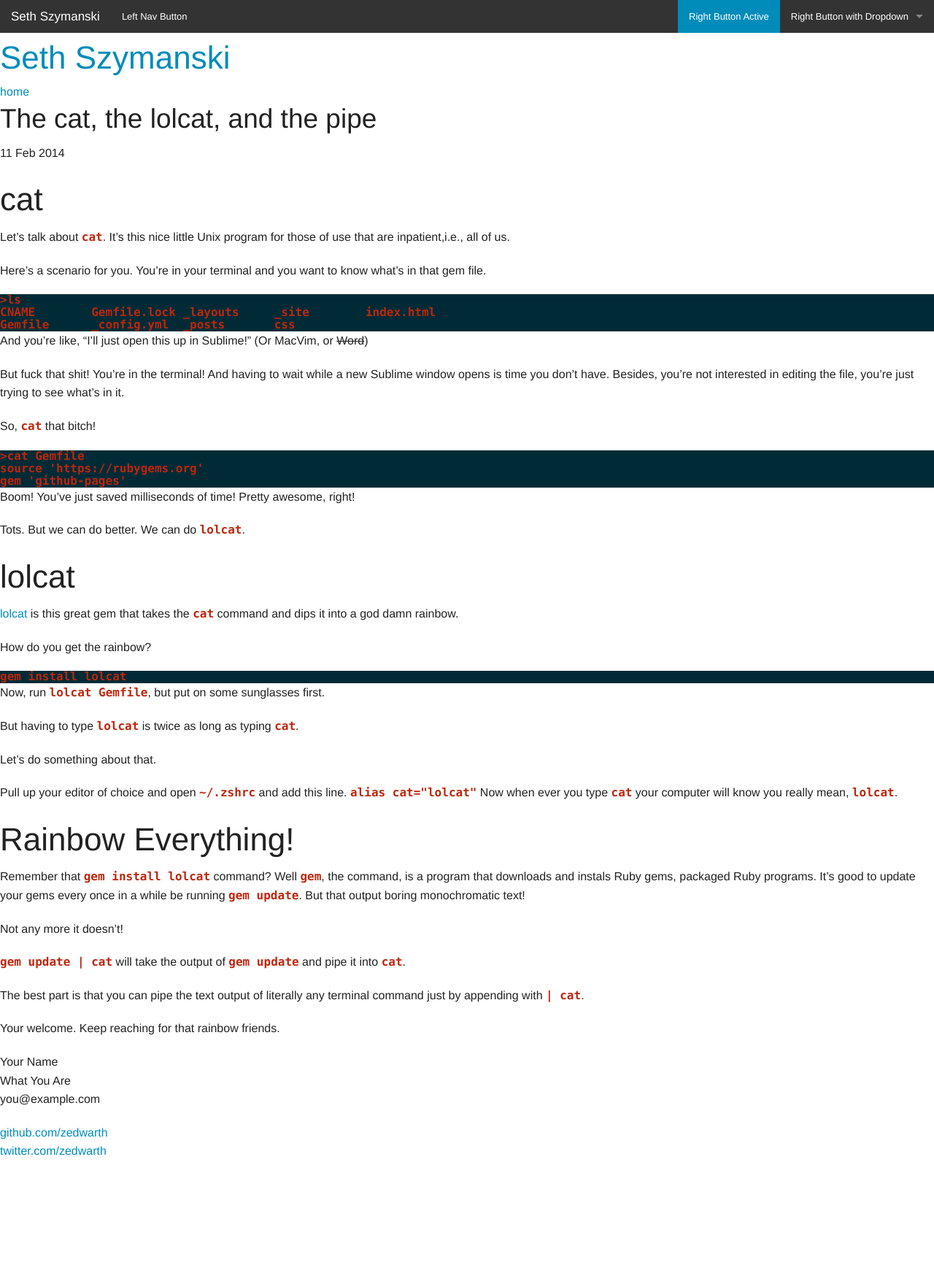
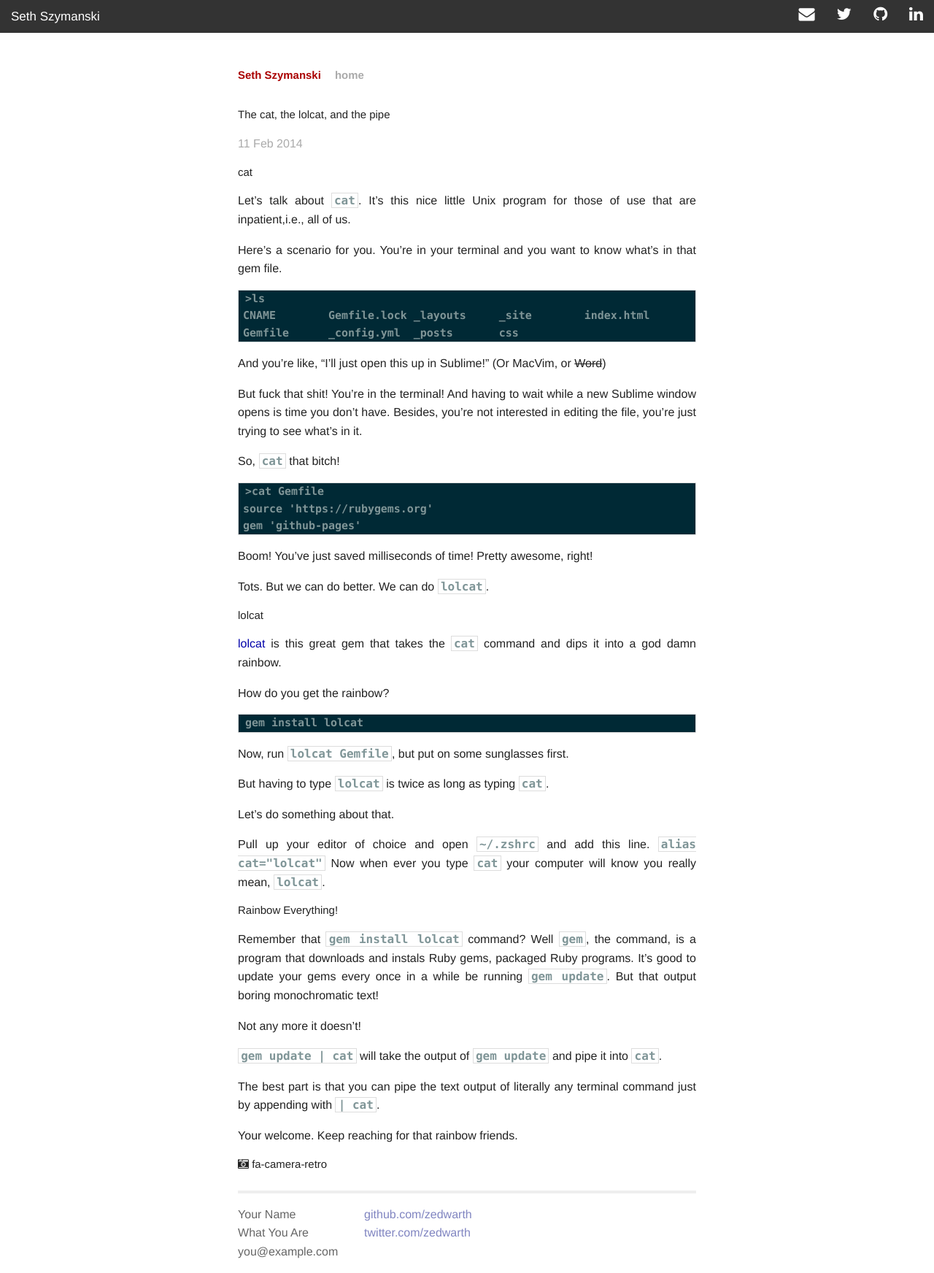
Before and after one commit to zedwarth/zedwarth.github.io, a Jekyll site: the page built from _posts/2014-02-11-lolcat.markdown, in a window 1280 px wide. Shown: the whole page at 73% size. Built offline with Jekyll 4.4.1, drawn with Linux system fonts in a browser that asks for light colours; nearby versions of some CDN libraries; Markdown is read by kramdown in place of the engine named in the settings; before the commit the page ends 1590 px from its top, so only the background shows below that.

Commit message:
Integrate foundation top bar.  Still need to get small version to work.

```diff
--- a/_includes/header.html
+++ b/_includes/header.html
@@ -1,7 +1,7 @@
 <nav class="top-bar" data-topbar>
 	<ul class="title-area">
 		<li class="name">
-		<h1><a href="#">{{ site.name }}</a></h1>
+		<h1><a href="/">{{ site.name }}</a></h1>
 		</li>
 		<li class="toggle-topbar menu-icon"><a href="#">Menu</a></li>
 	</ul>
@@ -9,18 +9,18 @@
 	<section class="top-bar-section">
 		<!-- Right Nav Section -->
 		<ul class="right">
-			<li class="active"><a href="#">Right Button Active</a></li>
-			<li class="has-dropdown">
-			<a href="#">Right Button with Dropdown</a>
-			<ul class="dropdown">
-				<li><a href="#">First link in dropdown</a></li>
-			</ul>
+			<li>
+			<a href="mailto:zedwarth@gmail.com"><i class="fa fa-envelope"></i></a>
 			</li>
-		</ul>
-
-		<!-- Left Nav Section -->
-		<ul class="left">
-			<li><a href="#">Left Nav Button</a></li>
+			<li>
+			<a href="http://twitter.com/zedwarth" target="blank"><i class="fa fa-twitter"></i></a>
+			</li>
+			<li >
+			<a href="http://github.com/zedwarth" target="blank"><i class="fa fa-github"></i></a>
+			</li>
+			<li >
+			<a href="http://www.linkedin.com/pub/seth-szymanski/b/67a/42a" target="bank"><i class="fa fa-linkedin"></i></a>
+			</li>
 		</ul>
 	</section>
 </nav>
--- a/_layouts/default.html
+++ b/_layouts/default.html
@@ -6,6 +6,8 @@
         <title>{{ page.title }}</title>
         <meta name="viewport" content="width=device-width">
 
+        <link href="https://netdna.bootstrapcdn.com/font-awesome/4.0.3/css/font-awesome.min.css" rel="stylesheet">
+
         <!-- Normalize and Foundation CSS -->
 				<link rel="stylesheet" href="/css/normalize.css">
 				<link rel="stylesheet" href="/css/foundation.css">
@@ -28,6 +31,8 @@
           </div>
 
           {{ content }}
+
+          <i class="fa fa-camera-retro"></i> fa-camera-retro
 
           <div class="footer">
             <div class="contact">
@@ -46,5 +51,6 @@
           </div>
         </div>
 
+				<script src="/js/foundation.min.js"></script>
     </body>
 </html>
--- a/css/main.css
+++ b/css/main.css
@@ -130,7 +130,7 @@
 /* standard */
 .post pre {
   border: 1px solid #ddd;
-  background-color: #eef;
+  background-color: rgba(0,41,53,1);
   padding: 0 .4em;
 }
 
@@ -139,8 +139,8 @@
 }
 
 .post code {
+  color: rgba(127,149,151,1);
   border: 1px solid #ddd;
-  background-color: #eef;
   padding: 0 .2em;
 }
 
@@ -158,3 +158,19 @@
 .post pre.terminal code {
   background-color: #333;
 }
+
+.top-bar-section .fa {
+	font-size: 1.7em;
+	color: white;
+}
+
+/*
+.top-bar-section li {
+	padding: 9px 15px;
+}
+
+.top-bar-section li:hover {
+	color: #f0f0f0;
+	background-color: #0f0f0f;
+}
+*/
--- a/css/syntax.css
+++ b/css/syntax.css
@@ -16,7 +16,7 @@
 green     #859900  operators, other keywords
 */
 
-.highlight { background-color: #002b36; color: #93a1a1 }
+.highlight { background-color: orange; color: #93a1a1 }
 .highlight .lineno { color: #586e75 } /* Line Numbers */
 .highlight .c { color: #586e75 } /* Comment */
 .highlight .err { color: #93a1a1 } /* Error */
```
Also changed, not shown: other parts of _layouts/default.html (+3 -2 lines), assets/fi-home.svg (deleted), assets/fi-social-github.svg (deleted), assets/fi-social-linkedin.svg (deleted), assets/fi-social-twitter.svg (deleted).
